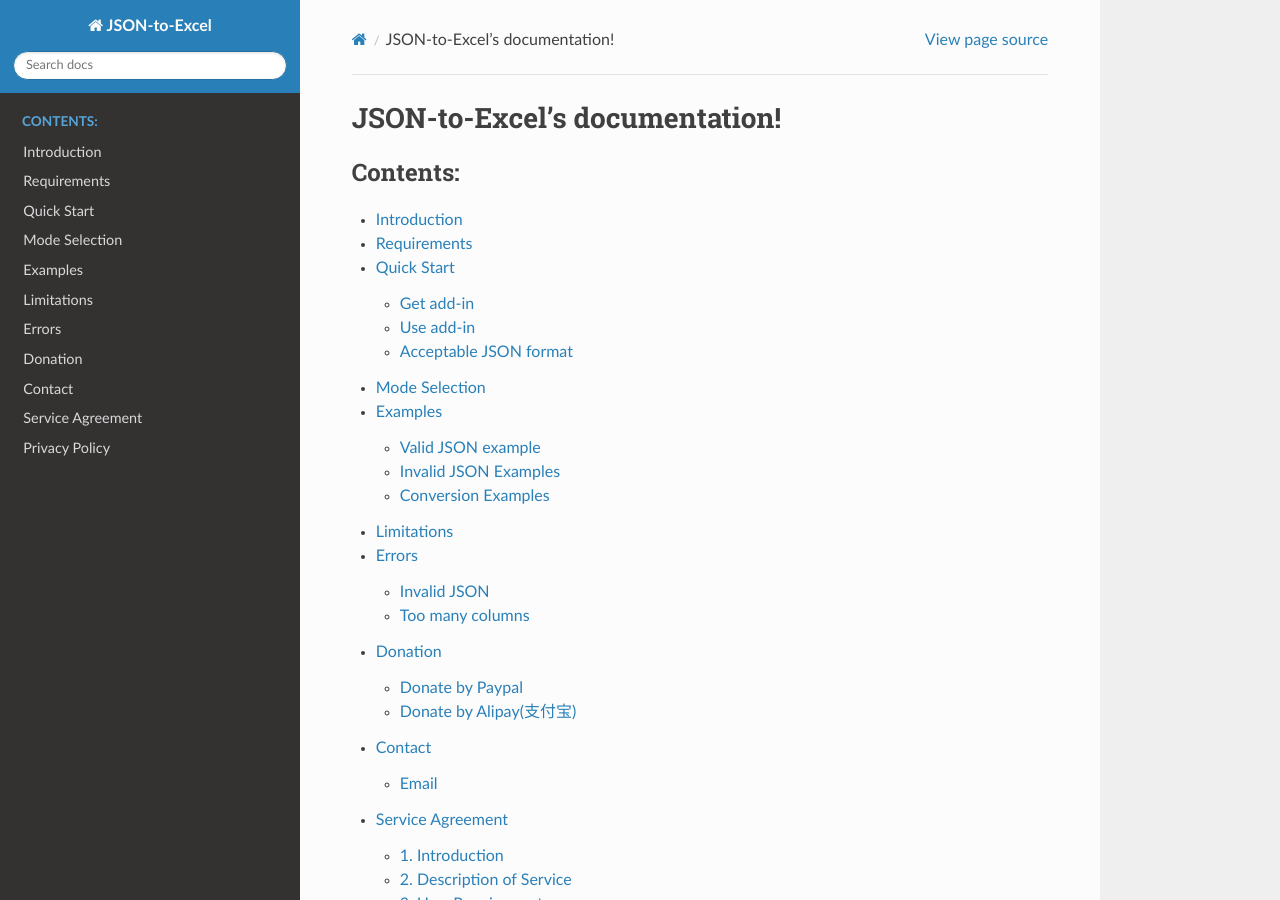
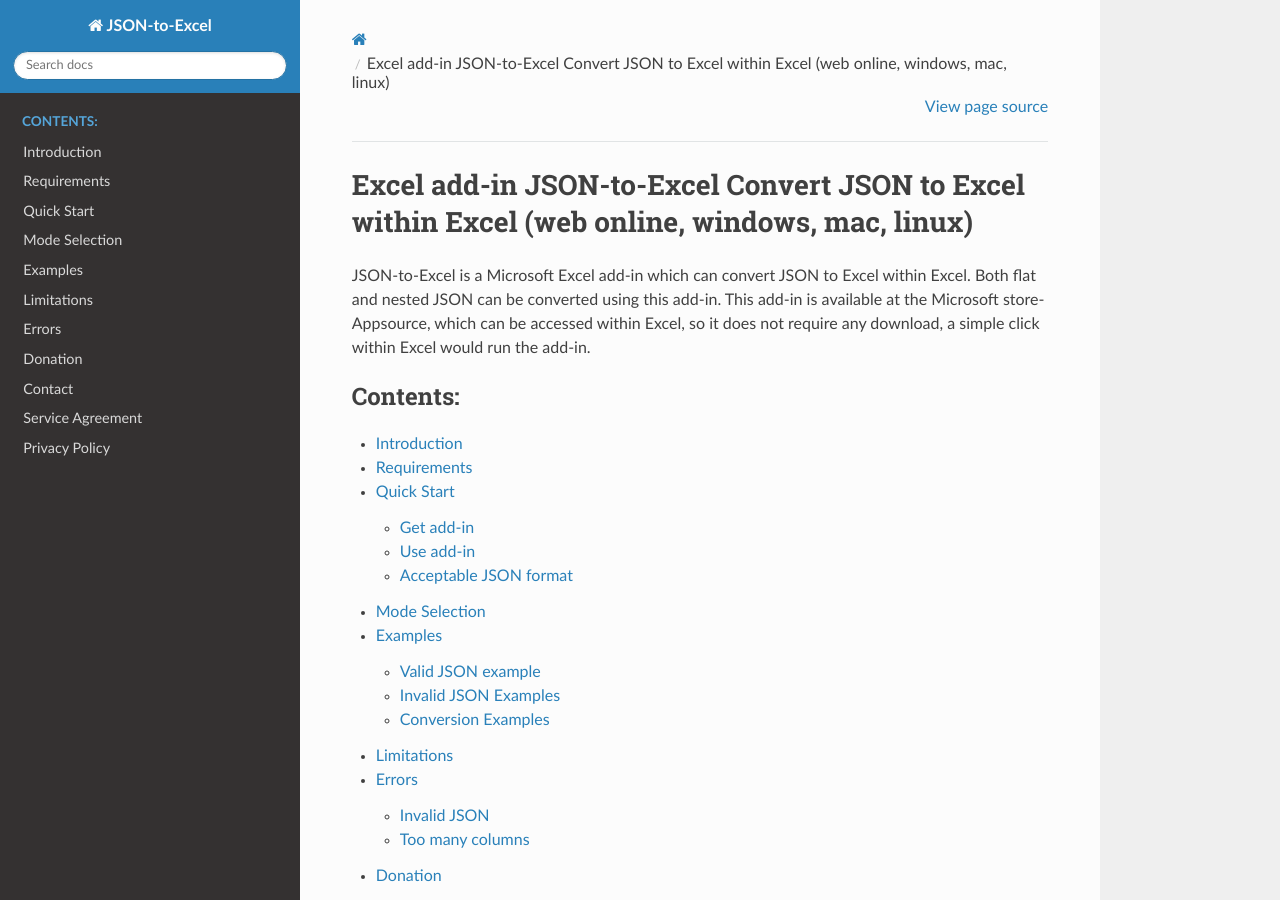
Before and after one commit to he-yang/JSON-to-Excel, a Sphinx documentation site: the page built from source/index.rst, in a window 1280 px wide and 900 px high. Built offline with Sphinx 7.4.7 and the Read the Docs theme 3.1.0, drawn with Linux system fonts in a browser that asks for light colours.

Commit message:
add header items

```diff
--- /dev/null
+++ b/source/_templates/layout.html
@@ -0,0 +1,22 @@
+{% extends "!layout.html" %}
+
+{% block htmltitle %}
+    {{ super() }}
+    <!-- 添加自定义的 meta 标签 -->
+    <script type="application/ld+json">
+        {
+          "@context": "https://schema.org",
+          "@type": "SoftwareApplication",
+          "name": "JSON to Excel",
+          "description": "A Microsoft Excel add-in that converts JSON data into Excel spreadsheets. Perfect for integrating API data into Excel for analysis.",
+          "applicationCategory": "Data Conversion",
+          "operatingSystem": "Web"
+        }
+    </script>
+    <meta name="description"
+        content="Excel add-in JSON-to-Excel Convert JSON to Excel within Excel (web online, windows, mac, linux) JSON-to-Excel is a Microsoft Excel add-in which can convert JSON to Excel within Excel. Both flat and nested JSON can be converted using this add-in.
+        This add-in is available at the Microsoft store- Appsource, which can be accessed within Excel, so it does not require any download, a simple click within Excel would run the add-in.">
+    <meta name="keywords"
+        content="excel-to-json, json-to-excel, excel to json, json to excel, json, excel, conversion, mac, windows, transfer, spreadsheets, microsoft, add-in, web, online">
+    <link rel="icon" href="https://t.wtsolutions.cn/favicon.ico">
+{% endblock %}
--- a/source/conf.py
+++ b/source/conf.py
@@ -16,7 +16,7 @@
 extensions = ['myst_parser','sphinx_sitemap']
 html_baseurl = 'https://json-to-excel.wtsolutions.cn/en/latest/'
 sitemap_url_scheme = "{link}"
-html_extra_path = ['robots.txt']
+html_extra_path = ['robots.txt','ads.txt']
 
 templates_path = ['_templates']
 exclude_patterns = []
--- a/source/index.rst
+++ b/source/index.rst
@@ -3,8 +3,10 @@
    You can adapt this file completely to your liking, but it should at least
    contain the root `toctree` directive.
 
-JSON-to-Excel's documentation!
-=========================================
+Excel add-in JSON-to-Excel Convert JSON to Excel within Excel (web online, windows, mac, linux)
+=======================================================
+JSON-to-Excel is a Microsoft Excel add-in which can convert JSON to Excel within Excel. Both flat and nested JSON can be converted using this add-in.
+This add-in is available at the Microsoft store- Appsource, which can be accessed within Excel, so it does not require any download, a simple click within Excel would run the add-in.
 
 .. toctree::
    :maxdepth: 2
```
